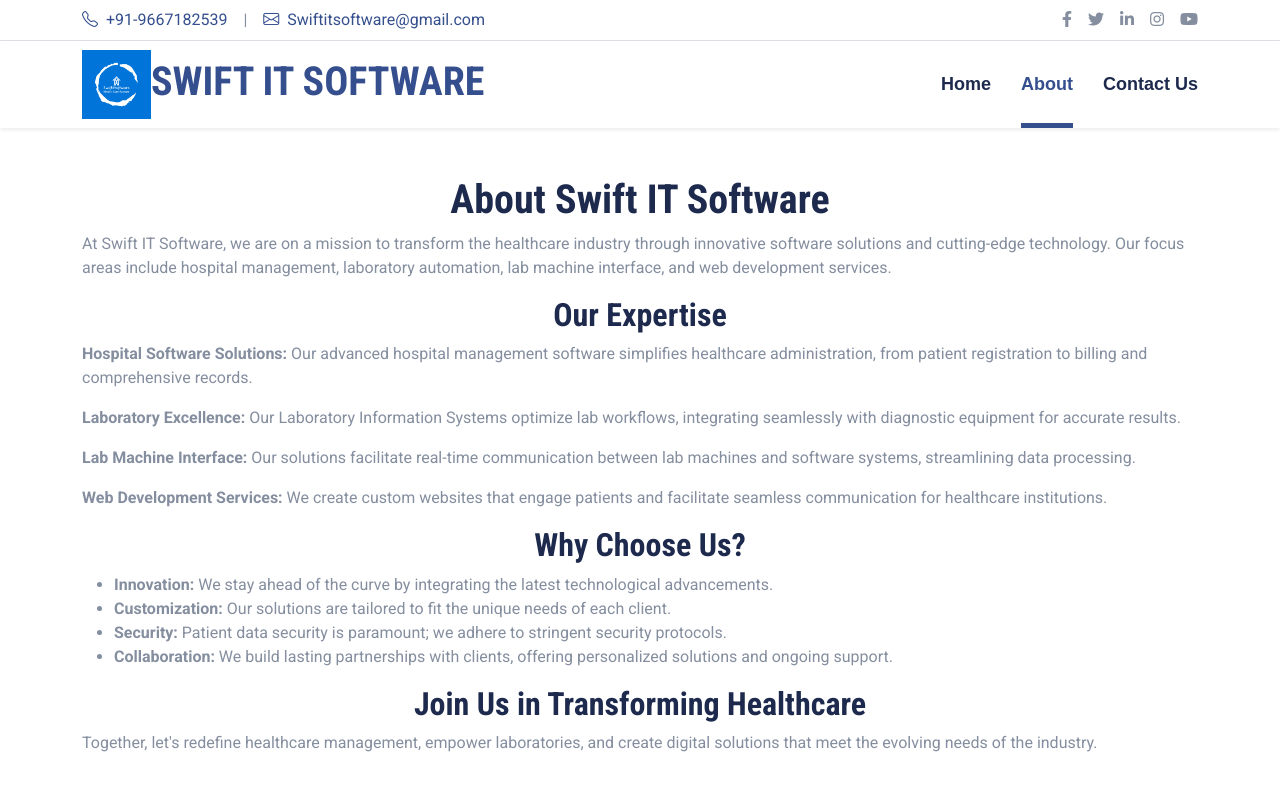
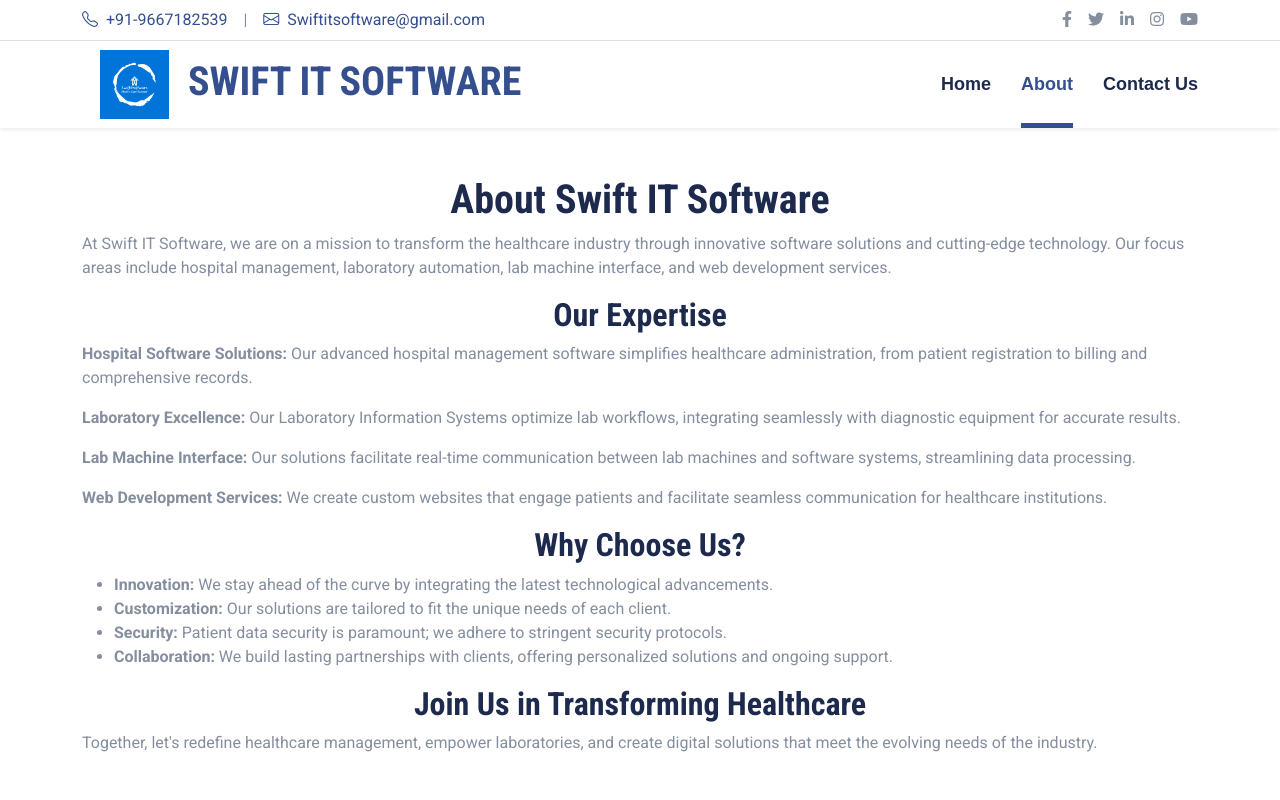
Before and after one commit to swiftitsoftware/swiftitsoftware.github.io, a plain HTML site: page about.html in a window 1280 px wide. Shown: the top 800 px of the page. Drawn offline with nearby package versions, Linux system fonts and the light colour scheme.

Commit message:
change in about

```diff
--- a/about.html
+++ b/about.html
@@ -79,7 +79,7 @@
             <nav class="navbar navbar-expand-lg bg-white navbar-light py-3 py-lg-0">
 
                 <a href="index.html" class="navbar-brand">
-                    <h1 class="m-0 text-uppercase text-primary"><img src="img/logo.png" >Swift IT Software</h1>
+                    <h1 class="m-0 text-uppercase text-primary">&nbsp;&nbsp;<img src="img/logo.png" >&nbsp;&nbsp;</i>Swift IT Software</h1>
                 </a>
                 <button class="navbar-toggler" type="button" data-bs-toggle="collapse" data-bs-target="#navbarCollapse">
                     <span class="navbar-toggler-icon"></span>
```
Also changed, not shown: index.html (+1 -1 lines).
